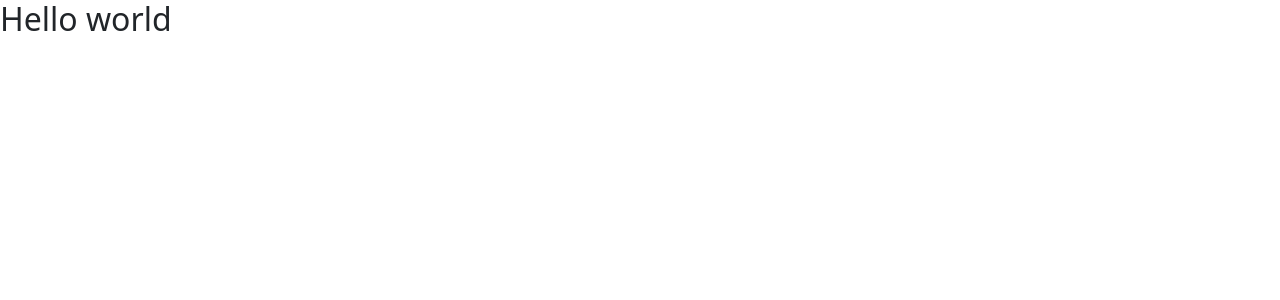
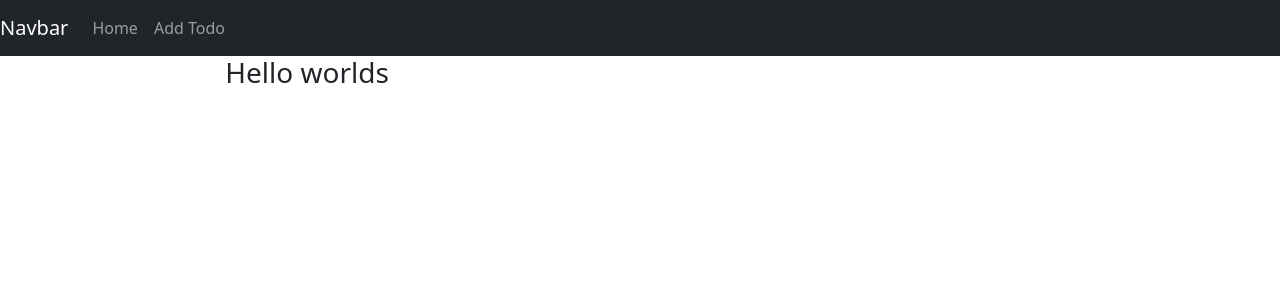
Before and after one commit to kimrojas/python-webdev, a Flask app: page / in a window 1280 px wide. Before the commit the part shown is almost empty. Shown: the top 300 px of the page. Run offline with Flask 2, Linux system fonts and the light colour scheme.

Commit message:
finalize layout

```diff
--- a/flask/01-todo-mongodb/flaskMongoDB/application/routes.py
+++ b/flask/01-todo-mongodb/flaskMongoDB/application/routes.py
@@ -3,4 +3,4 @@ from flask import render_template
 
 @app.route("/")
 def index():
-    return render_template("layout.html", title="Layout Page")
+    return render_template("view_todos.html", title="Layout Page")
--- a/flask/01-todo-mongodb/flaskMongoDB/application/templates/layout.html
+++ b/flask/01-todo-mongodb/flaskMongoDB/application/templates/layout.html
@@ -14,7 +14,35 @@
 </head>
 <body>
 
-    <h2>Hello world</h2>
+    <header>
+        <nav class="navbar navbar-expand-lg navbar-dark bg-dark">
+            <a class="navbar-brand" href="#">Navbar</a>
+            <button class="navbar-toggler" type="button" data-toggle="collapse" data-target="#navbarSupportedContent" aria-controls="navbarSupportedContent" aria-expanded="false" aria-label="Toggle navigation">
+              <span class="navbar-toggler-icon"></span>
+            </button>
+
+            <div class="collapse navbar-collapse" id="navbarSupportedContent">
+              <ul class="navbar-nav mr-auto">
+                <li class="nav-item active">
+                  <a class="nav-link" href="#">Home</a>
+                </li>
+                <li class="nav-item">
+                  <a class="nav-link" href="#">Add Todo</a>
+                </li>
+              </ul>
+            </div>
+          </nav>
+    </header>
+
+    <main class="container-fluid">
+        <div class="row">
+            <div class="col-md-2"></div>
+            <div class="col-md-8">
+                {% block content %}
+                {% endblock content%}
+            </div>
+        </div>
+    </main>
 
     <script src="https://cdn.jsdelivr.net/npm/@popperjs/core@2.9.2/dist/umd/popper.min.js" integrity="sha384-IQsoLXl5PILFhosVNubq5LC7Qb9DXgDA9i+tQ8Zj3iwWAwPtgFTxbJ8NT4GN1R8p" crossorigin="anonymous"></script>
     <script src="https://cdn.jsdelivr.net/npm/bootstrap@5.0.2/dist/js/bootstrap.min.js" integrity="sha384-cVKIPhGWiC2Al4u+LWgxfKTRIcfu0JTxR+EQDz/bgldoEyl4H0zUF0QKbrJ0EcQF" crossorigin="anonymous"></script>
--- /dev/null
+++ b/flask/01-todo-mongodb/flaskMongoDB/application/templates/view_todos.html
@@ -0,0 +1,5 @@
+{% extends "layout.html" %}
+{% block content %}
+    <h3>Hello worlds</h3>
+
+{% endblock %}
```
